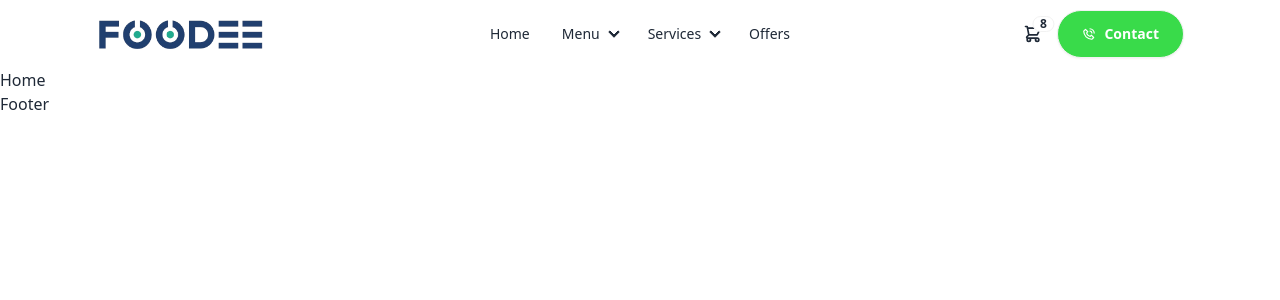
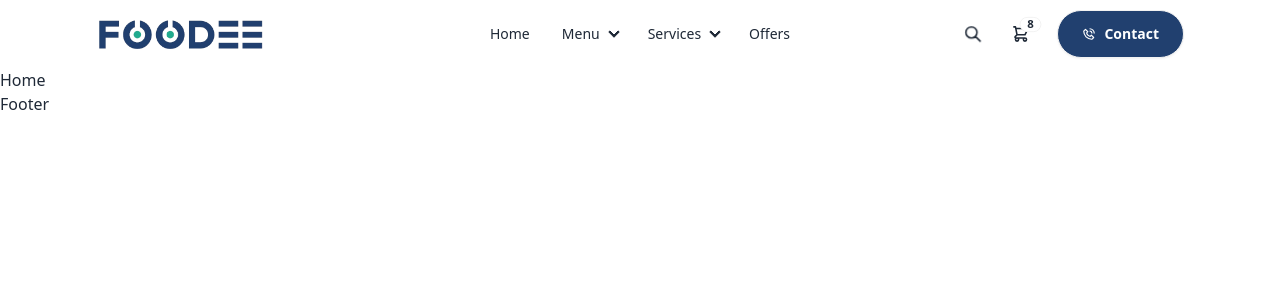
Before and after one commit to Ankush2107/Food-Ordering-Mern-app, a React (Vite) app in the folder client/: page / in a window 1280 px wide. Shown: the top 300 px of the page. Built offline with nearby package versions, Linux system fonts and the light colour scheme.

Commit message:
Navbar component is ready

```diff
--- a/client/src/components/Navbar.jsx
+++ b/client/src/components/Navbar.jsx
@@ -51,7 +51,13 @@ const Navbar = () => {
           </ul>
         </div>
         <div className="navbar-end">
-            <label tabIndex={0} className='btn btn-ghost btn-circle'>
+            {/* search */}
+            <button className="btn btn-ghost btn-circle hidden lg:flex">
+              <svg xmlns="http://www.w3.org/2000/svg" className="h-5 w-5" fill="none" viewBox="0 0 24 24" stroke="currentColor"><path strokeLinecap="round" strokeLinejoin="round" strokeWidth="2" d="M21 21l-6-6m2-5a7 7 0 11-14 0 7 7 0 0114 0z" /></svg>
+            </button>
+
+            {/* Cart item */}
+            <label tabIndex={0} className='btn btn-ghost btn-circle mr-3 lg:flex hidden items-center justify-center'>
                     <div className="indicator">
                       <svg
                         xmlns="http://www.w3.org/2000/svg"
@@ -71,7 +77,9 @@ const Navbar = () => {
                       <span className="badge badge-sm indicator-item">8</span>
                     </div>
             </label>
-          <a className="btn bg-green rounded-full px-6 text-white flex items-center gap-2"><BiPhoneCall/> Contact</a>
+
+            {/* btn */}
+          <a className="btn bg-[#21406F] hover:bg-[#1d314f] rounded-full px-6 text-white flex items-center justify-center gap-2"><BiPhoneCall/> Contact</a>
         </div>
       </div>
     </header>
```
Also changed, not shown: client/src/components/Banner.jsx (added).
